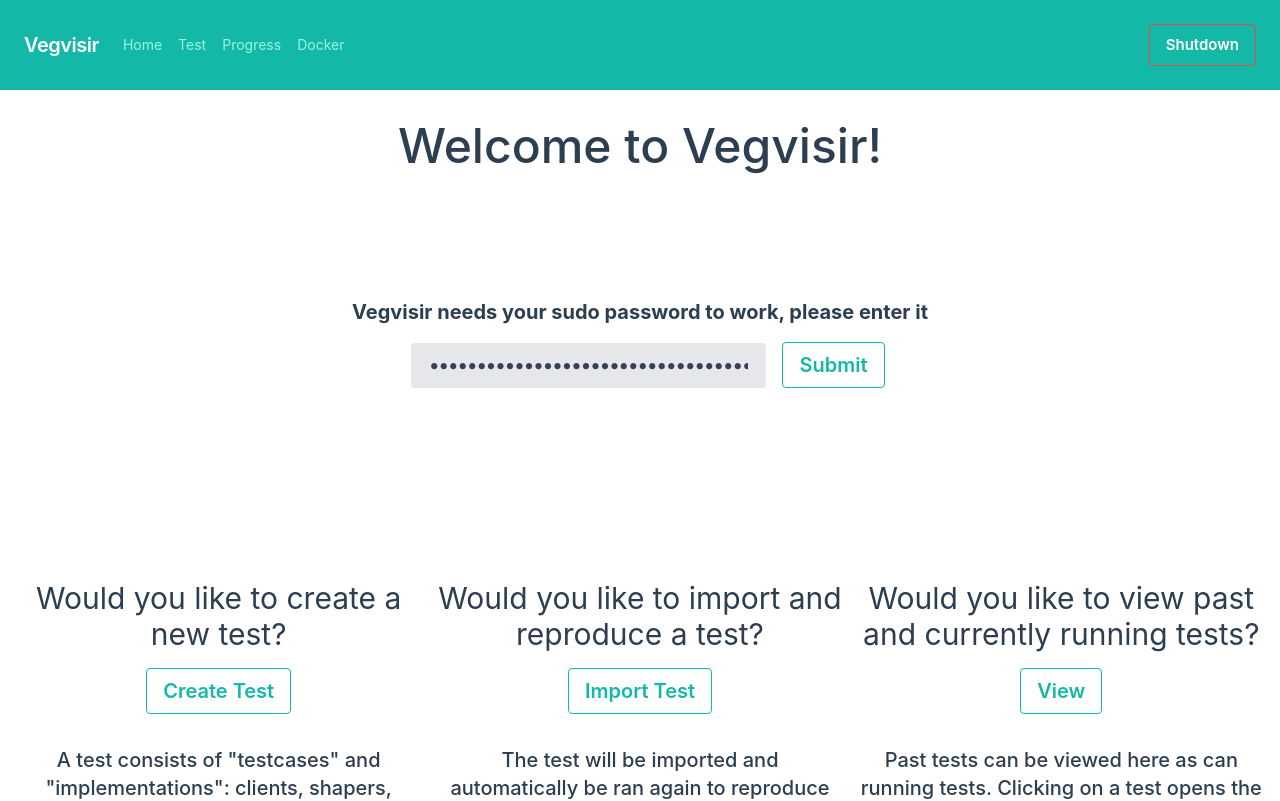
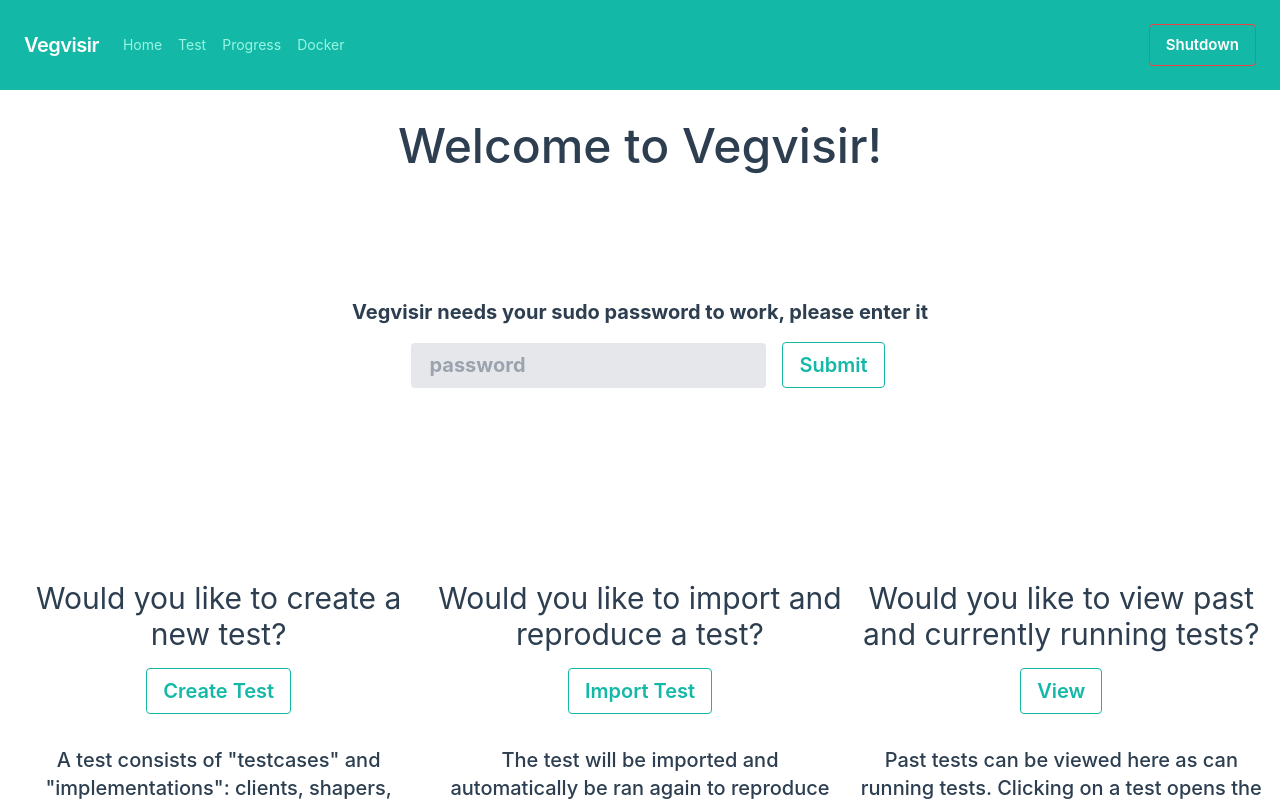
Before and after one commit to JorisHerbots/vegvisir, a Vue app in the folder vegvisirweb/: page / in a window 1280 px wide. Shown: the top 801 px of the page. Built offline with nearby package versions, Linux system fonts and the light colour scheme; no server answers.

Commit message:
Cleaner password entry

```diff
--- a/vegvisirweb/src/views/HomeView.vue
+++ b/vegvisirweb/src/views/HomeView.vue
@@ -9,7 +9,7 @@
 
   <div v-if="!passwordStore.password_is_set" class="content-center text-xl text-center font-bold w-screen mb-32 ">
     Vegvisir needs your sudo password to work, please enter it <br>
-  <input class="bg-gray-200 appearance-none border-2 border-gray-200 rounded m-4 py-2 px-4 text-gray-700 leading-tight focus:outline-none focus:bg-white focus:border-teal-500 z-1" v-model="password" default="" type="password" id="inline-full-name" placeholder="password">
+  <input class="bg-gray-200 appearance-none border-2 border-gray-200 rounded m-4 py-2 px-4 text-gray-700 leading-tight focus:outline-none focus:bg-white focus:border-teal-500 z-1" v-model="password" type="password" id="inline-full-name" placeholder="password">
 
     <button @click="sendPassword" class=" mt-4 mb-8 bbg-transparent hover:bg-teal-500 text-teal-500 font-semibold hover:text-white py-2 px-4 border border-teal-500 hover:border-transparent rounded">
         Submit
@@ -94,6 +94,7 @@ export default {
     }),
    created() {
     axios.defaults.headers.common['Access-Control-Allow-Origin'] = '*';
+    this.password = ""
   },
   methods: {
     sendPassword() {
```
